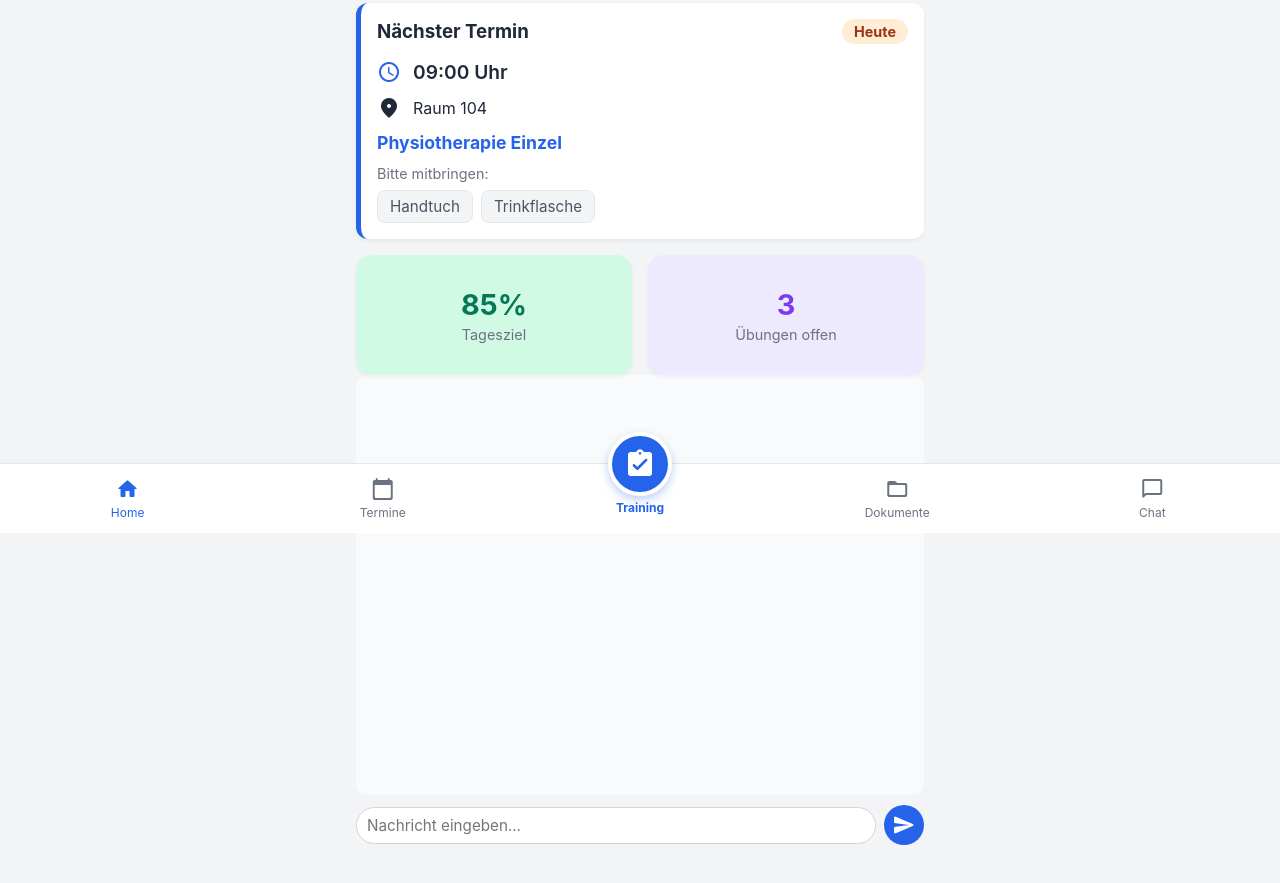
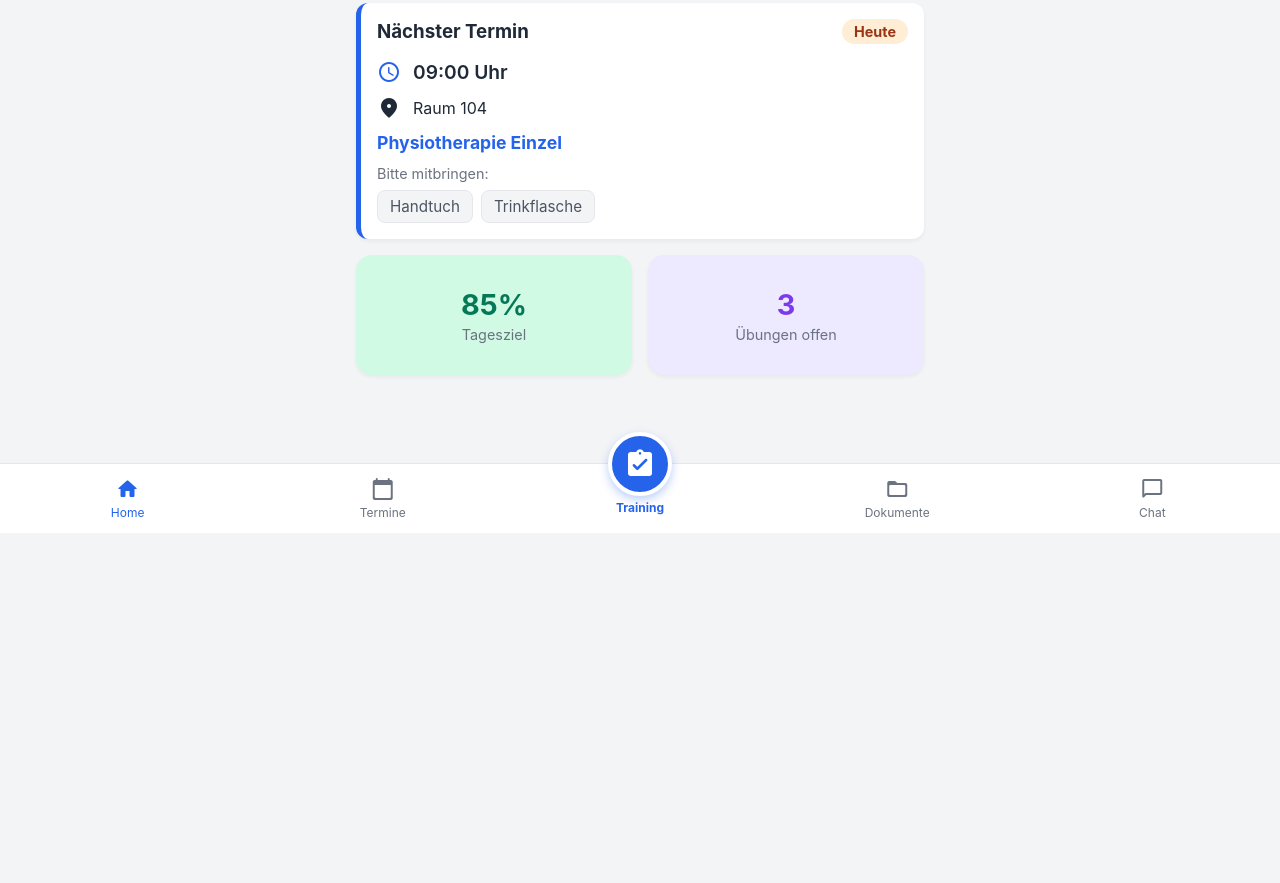
Before and after one commit to PsicoDogz/rehaplaner, a plain HTML site: page index.html in a window 1280 px wide. Shown: the part 267-1150 px from the top of the page. After the commit the page ends 800 px from the top, so only its background shows below. Drawn offline with Linux system fonts and the light colour scheme; no server answers; a script that the page names is missing.

Commit message:
Remove chat area and input form
Removed chat area and input form from the HTML.

```diff
--- a/index.html
+++ b/index.html
@@ -134,23 +134,6 @@
             </form>
         </section>
 
-            <!-- Nachrichtenliste -->
-            <div class="chat-area" id="chat-messages"></div>
-
-            <!-- Eingabezeile -->
-            <form class="chat-input" id="chat-form">
-                <input
-                    type="text"
-                    id="chat-message-input"
-                    placeholder="Nachricht eingeben..."
-                    autocomplete="off"
-                />
-                <button type="submit" class="icon-btn" aria-label="Nachricht senden">
-                    <span class="material-icons-round">send</span>
-                </button>
-
-            </form>
-        </section>
 
         <section id="view-termine" class="view hidden">
             <div class="appointments-header">
```
